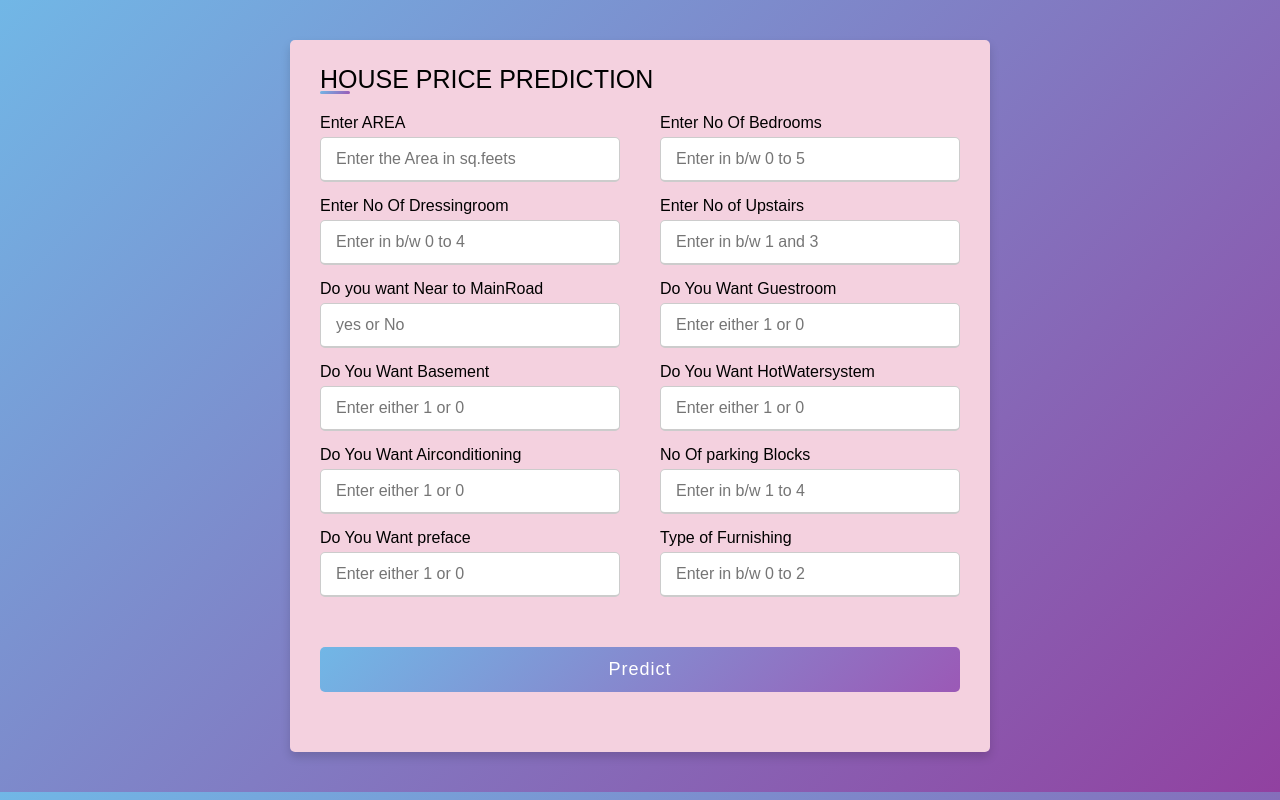
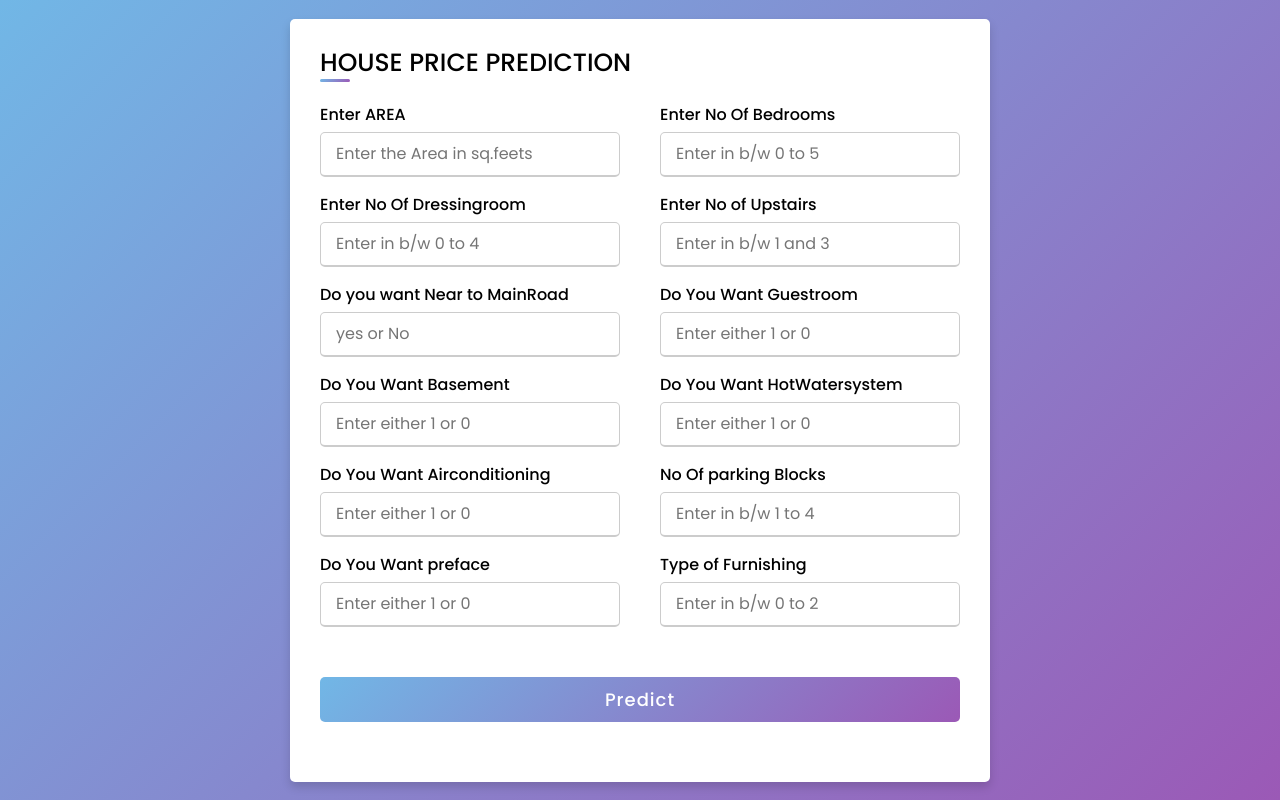
Before and after one commit to udaykiran927/ML_model_deployments, a Flask app: page / in a window 1280 px wide. Run offline with Flask 2, Linux system fonts and the light colour scheme; parts of the project's set-up code (start-up, migrations or seed data) failed here and were passed over.

Commit message:
Update style.css

```diff
--- a/static/style.css
+++ b/static/style.css
@@ -1,4 +1,5 @@
 
+@import url('https://fonts.googleapis.com/css2?family=Poppins:wght@200;300;400;500;600;700&display=swap');
 *{
   margin: 0;
   padding: 0;
@@ -6,17 +7,17 @@
   font-family: 'Poppins',sans-serif;
 }
 body{
-  height: 120hv;
+  height: 100vh;
   display: flex;
   justify-content: center;
   align-items: center;
-  padding: 40px;
-  background: linear-gradient(135deg, #71b7e6, #9141a0);
+  padding: 10px;
+  background: linear-gradient(135deg, #71b7e6, #9b59b6);
 }
 .container{
   max-width: 700px;
   width: 100%;
-  background-color: rgb(244, 209, 223);
+  background-color: #fff;
   padding: 25px 30px;
   border-radius: 5px;
   box-shadow: 0 5px 10px rgba(0,0,0,0.15);
```
